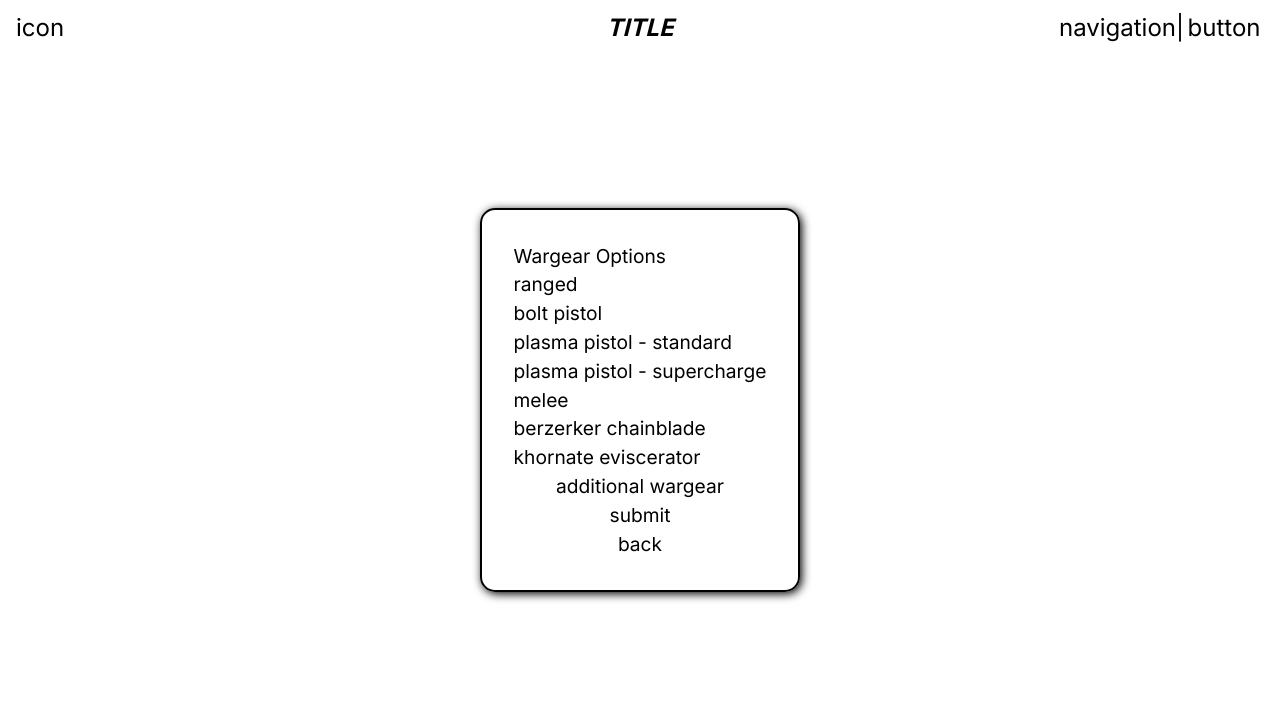
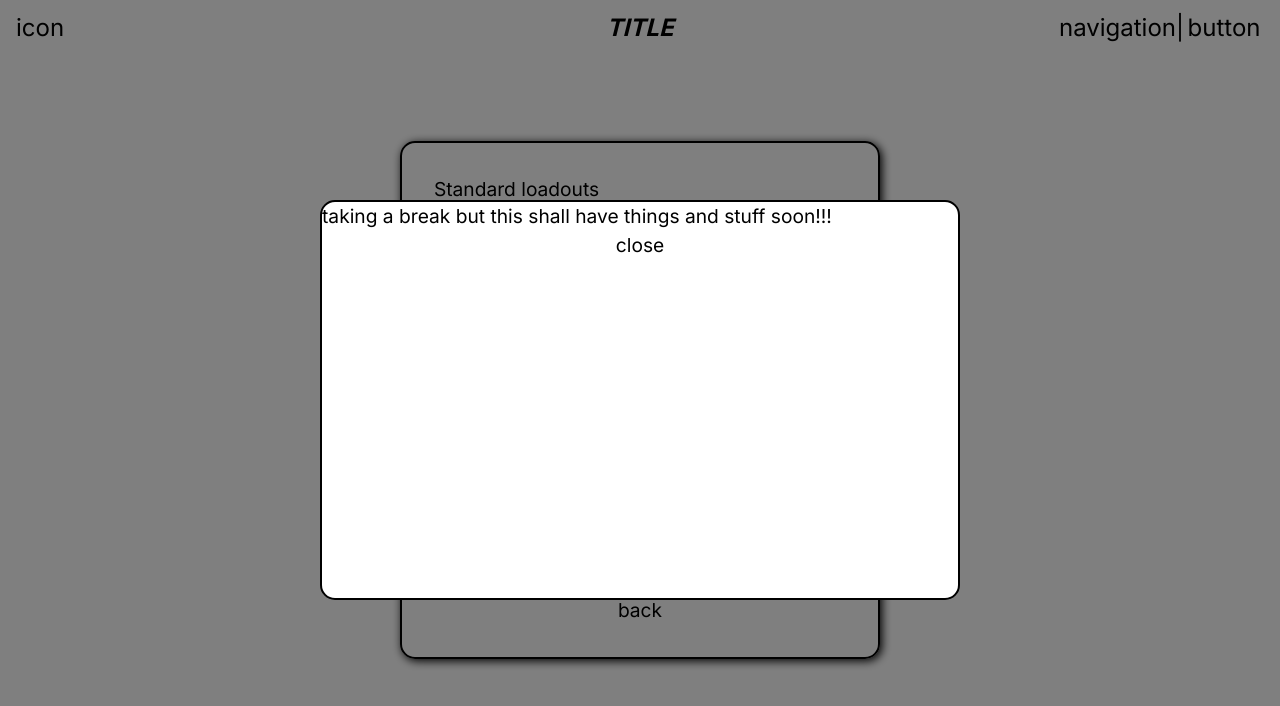
Before and after one commit to JCool221/waagh, a Next.js app: page / in a window 1280 px wide. Both pictures are taken after a click on the button "additional wargear". Shown: the top 706 px of the page. Built offline with nearby package versions, Linux system fonts and the light colour scheme.

Commit message:
step 10 nearly finished, that means mvp nearly finished

```diff
--- a/src/app/input/input.css
+++ b/src/app/input/input.css
@@ -143,6 +143,14 @@ textarea {
     justify-content: center;
     align-items: center;
 }
+.modal-body{
+    position: absolute;
+    width: 50%;
+    height: 50%;
+    background-color: white;
+    border: 2px solid black;
+    border-radius: 15px;
+}
 .modal-button{
     display: block;
     text-align: center;
--- a/src/app/input/steps/StepNine.tsx
+++ b/src/app/input/steps/StepNine.tsx
@@ -3,8 +3,6 @@
 import "../input.css";
 import { FormEvent, useState } from "react";
 import { Props } from "@/lib/types/props";
-// import data for build purposes
-// import unitData from "@/lib/teststuff/testdata.json"
 
 export default function StepNine({
   nextStep,
@@ -18,6 +16,7 @@ export default function StepNine({
     setUnitData({
       ...unitData,
       ...Object.fromEntries(new FormData(e.target as HTMLFormElement))})
+      nextStep();
   }
 
     return(
--- a/src/app/input/steps/StepTen.tsx
+++ b/src/app/input/steps/StepTen.tsx
@@ -3,7 +3,7 @@
 import "../input.css";
 import { FormEvent, useState } from "react";
 import { Props } from "@/lib/types/props";
-import unitData from '@/lib/teststuff/testdata.json'
+import unitData from "@/lib/teststuff/testdata.json"
 
 export default function StepTen({
   nextStep,
@@ -11,29 +11,68 @@ export default function StepTen({
   // unitData,
   setUnitData,
 }: Props) {
+  const [wargear, setWargear] = useState(false)
 
   const handleSubmit = (e: FormEvent<HTMLFormElement>) => {
     e.preventDefault()
-    console.log('hello world')
+    console.log(Object.fromEntries(new FormData(e.target as HTMLFormElement)))
+    // setUnitData({
+    //   ...unitData,
+    //   ...Object.fromEntries(new FormData(e.target as HTMLFormElement))
+    // })
+    // nextStep()
   }
 
-  const addAdditionalWargear = () => {
-    console.log('this will pop open a modal to add additional wargear')
-  }
     return(
       <form className="form-inputs" onSubmit={handleSubmit}>
-        <h1>Wargear Options</h1>
-        <ul> ranged
-          {unitData.ranged.map((item, index) => (
-            <li key={index}>{item.weapon}</li>
-          ))}
-        </ul>
-        <ul>melee
-          {unitData.melee.map((item,index)=> (
-            <li key={index}>{item.weapon}</li>
-          ))}
-        </ul>
-        <button type="button" onClick={addAdditionalWargear}>additional wargear</button>
+        <h1>Standard loadouts</h1>
+        <p>for linked items select either mode</p>
+
+        {unitData.attributes.map((item: any, index: number) =>(
+        <div key={index}>
+          <h1 key={index}>the {item.model} is armed with</h1>
+        <h1> ranged</h1>
+          <select
+          name={`ranged.${item.model}`}
+          id={`ranged.${item.model}`}
+          autoComplete="off"
+          >
+
+          {unitData.ranged.map((item: any, index: number) => (
+            <option key={index}>{item.weapon}</option>
+            ))}
+            </select>
+
+        <h1>melee</h1>
+        <select
+        name={`melee.${item.model}`}
+        id={`melee.${item.model}`}
+        autoComplete="off"
+        >
+
+
+          {unitData.melee.map((item:any,index:number)=> (
+            <option key={index}>{item.weapon}</option>
+            ))}
+
+            </select>
+            </div>
+            ))}
+
+            {wargear && (
+              <div className="modal-backdrop">
+                <div className="modal-body">
+                <p>taking a break but this shall have things and stuff soon!!!</p>
+                <button
+                className="modal-button"
+                onClick={()=>setWargear(!wargear)}
+                >close</button>
+                </div>
+              </div>
+            )}
+
+
+        <button type="button" onClick={()=>setWargear(!wargear)}>additional wargear</button>
         <button type="submit">submit</button>
         <button type="button" onClick={previousStep}>back</button>
       </form>
--- a/src/app/input/steps/StepThree.tsx
+++ b/src/app/input/steps/StepThree.tsx
@@ -45,7 +45,7 @@ export default function StepThree({
           className="model-name"
           autoComplete="off
           "
-          placeholder="model name (if different)"
+          placeholder="model name (include unit leaders like sargeant or champion)"
         />
 
         <div className="attributes">
--- a/src/lib/teststuff/testdata.json
+++ b/src/lib/teststuff/testdata.json
@@ -4,7 +4,16 @@
     "name": "khorne berzerkers",
     "attributes": [
       {
-        "model": "",
+        "model": "khorne berzerker champion",
+        "m": "6",
+        "t": "4",
+        "sv": "3",
+        "w": "2",
+        "ld": "6",
+        "oc": "2"
+      },
+      {
+        "model": "khorne berzerker",
         "m": "6",
         "t": "4",
         "sv": "3",
```
